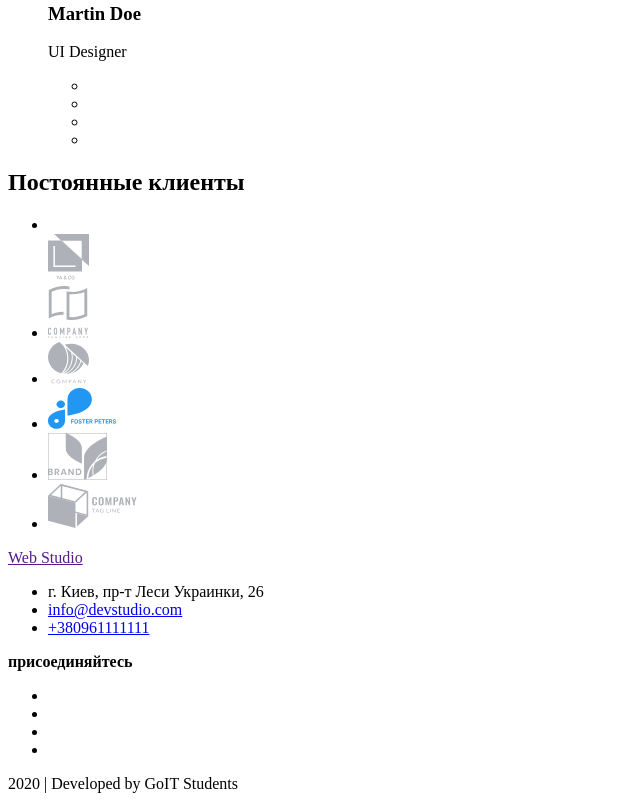
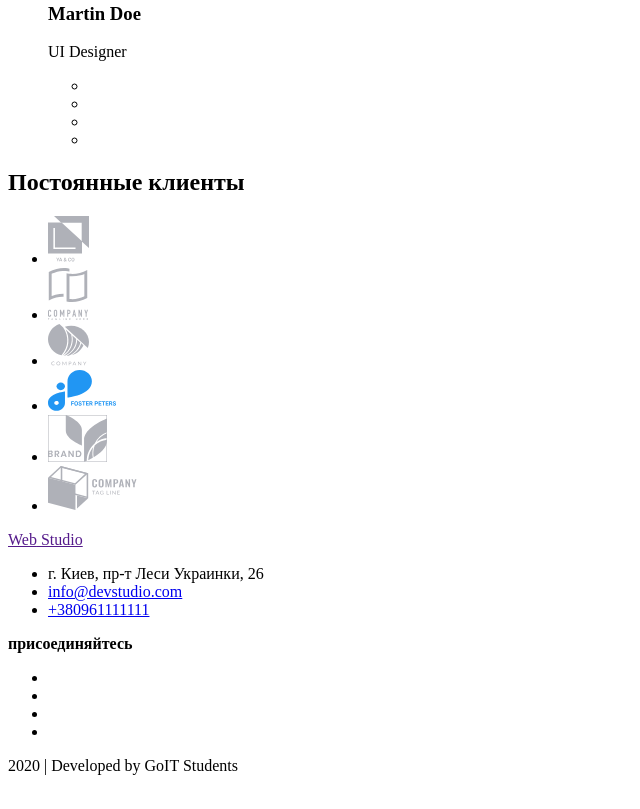
Before and after one commit to OlgaPavlenko/GoIT_html_hw1, a plain HTML site: page index.html in a window 1280 px wide. Shown: the part 3644-4453 px from the top of the page, without its empty margins (0-640 px from the left). Drawn offline with Linux system fonts and the light colour scheme.

Commit message:
del li 128

```diff
--- a/index.html
+++ b/index.html
@@ -125,7 +125,7 @@
     <section>
         <h2>Постоянные клиенты</h2>
         <ul>
-            <li></li><a href=""><img src="./images/Client1.svg" alt=""></a></li>
+            <li><a href=""><img src="./images/Client1.svg" alt=""></a></li>
             <li><a href=""><img src="./images/Client2.svg" alt=""></a></li>
             <li><a href=""><img src="./images/Client3.svg" alt=""></a></li>
             <li><a href=""><img src="./images/Client4.svg" alt=""></a></li>
```
